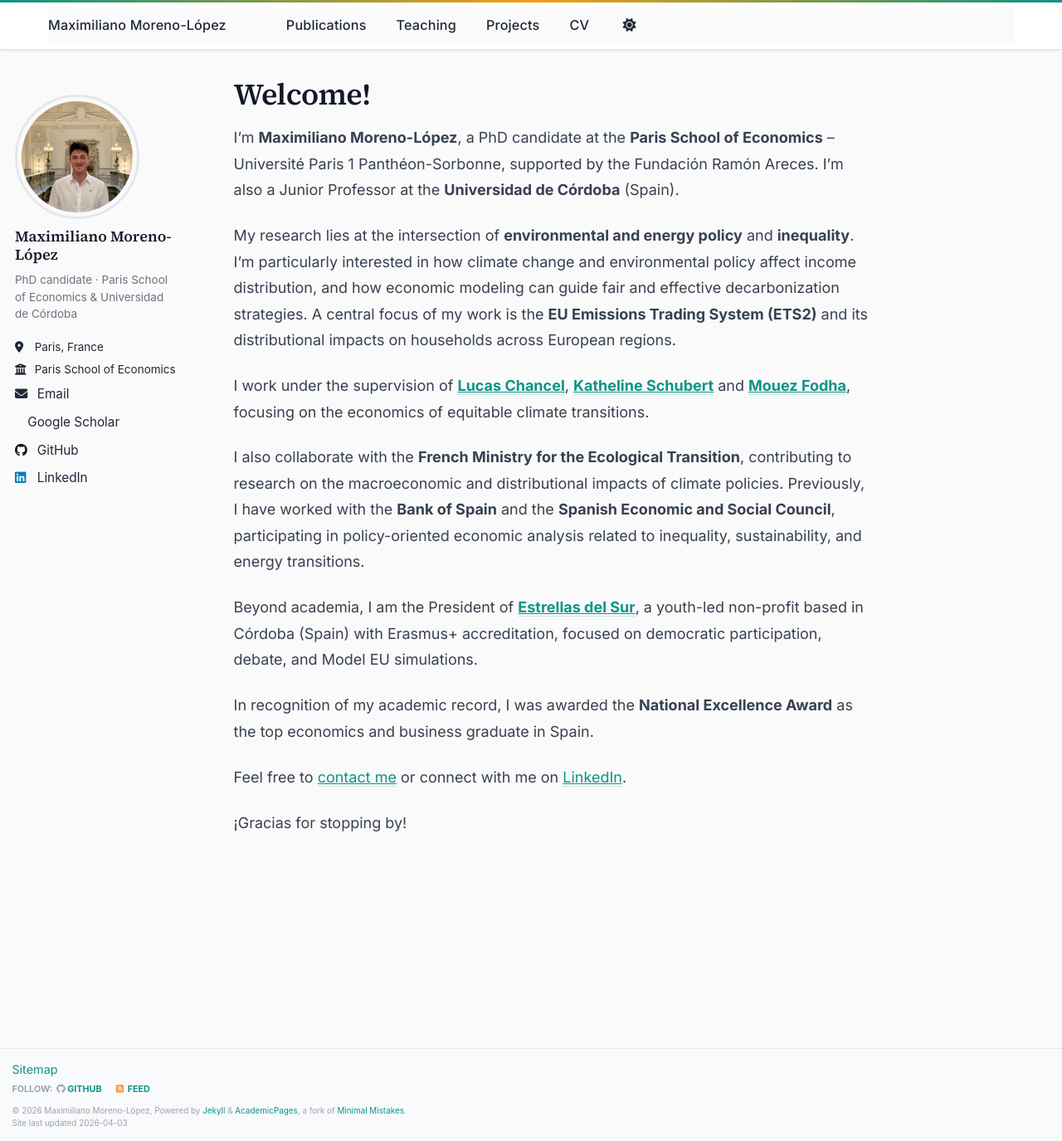
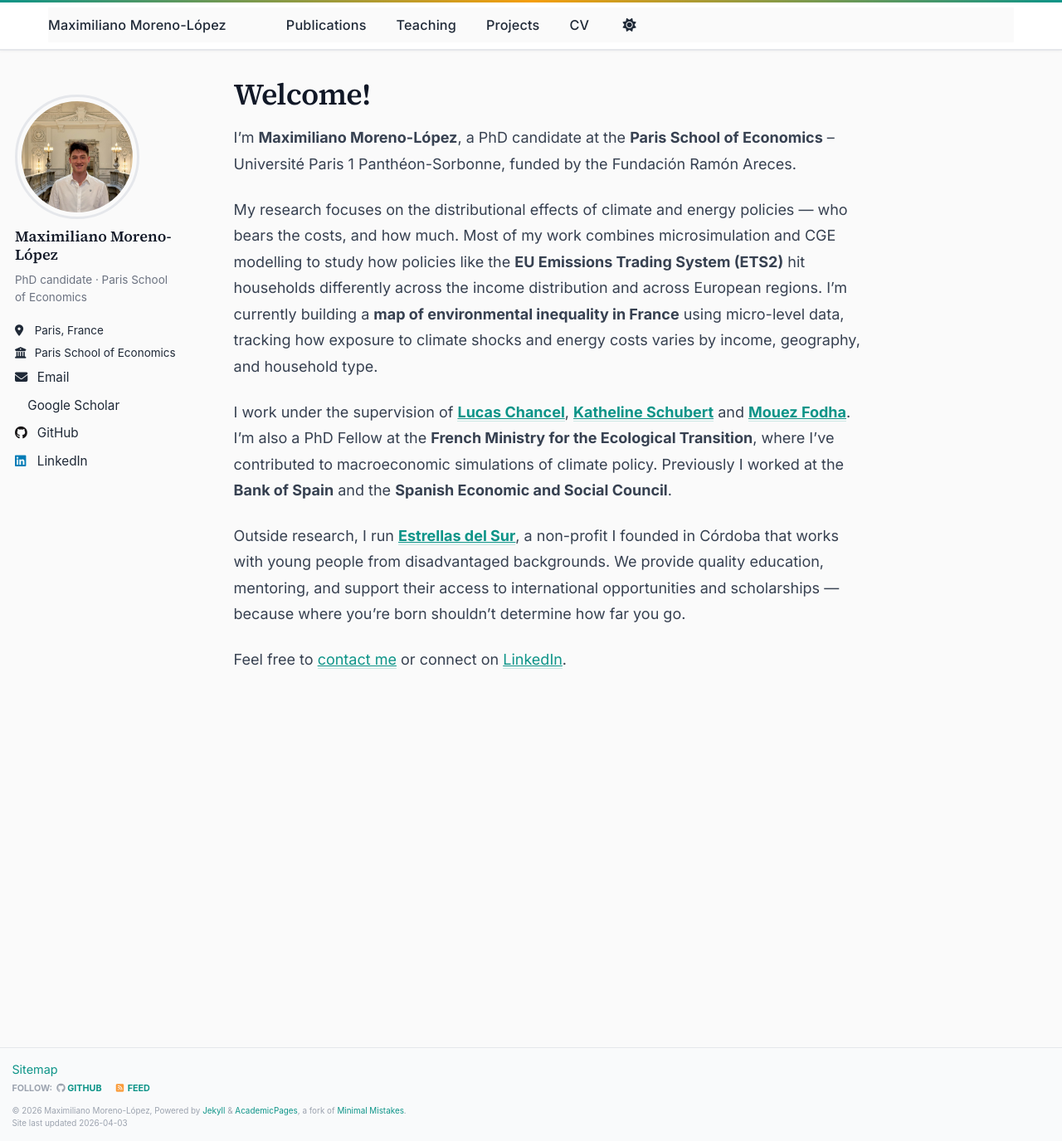
Before and after one commit to MaximilianoMoreno-Lopez/MaximilianoMoreno-Lopez.github.io, a Jekyll site: the page built from _pages/about.md, in a window 1280 px wide and 1375 px high. Shown: the whole window at 83% size. Built offline with Jekyll 4.4.1, drawn with Linux system fonts in a browser that asks for light colours; a script that is not in the unit is left out.

Commit message:
cambios de wrtiing

```diff
--- a/_config.yml
+++ b/_config.yml
@@ -10,7 +10,7 @@ repository               : "MaximilianoMoreno-Lopez/MaximilianoMoreno-Lopez.gith
 author:
   name             : "Maximiliano Moreno-López"
   avatar           : "foto maxi.png"
-  bio              : "PhD candidate · Paris School of Economics & Universidad de Córdoba"
+  bio              : "PhD candidate · Paris School of Economics"
   location         : "Paris, France"
   employer         : "Paris School of Economics"
   email            : "maximiliano.moreno-lopez@psemail.eu"
--- a/_pages/about.md
+++ b/_pages/about.md
@@ -7,18 +7,12 @@ redirect_from:
   - /about.html
 ---
 
-I'm **Maximiliano Moreno-López**, a PhD candidate at the **Paris School of Economics** – Université Paris 1 Panthéon-Sorbonne, supported by the Fundación Ramón Areces. I'm also a Junior Professor at the **Universidad de Córdoba** (Spain).
+I'm **Maximiliano Moreno-López**, a PhD candidate at the **Paris School of Economics** – Université Paris 1 Panthéon-Sorbonne, funded by the Fundación Ramón Areces.
 
-My research lies at the intersection of **environmental and energy policy** and **inequality**. I'm particularly interested in how climate change and environmental policy affect income distribution, and how economic modeling can guide fair and effective decarbonization strategies. A central focus of my work is the **EU Emissions Trading System (ETS2)** and its distributional impacts on households across European regions.
+My research focuses on the distributional effects of climate and energy policies — who bears the costs, and how much. Most of my work combines microsimulation and CGE modelling to study how policies like the **EU Emissions Trading System (ETS2)** hit households differently across the income distribution and across European regions. I'm currently building a **map of environmental inequality in France** using micro-level data, tracking how exposure to climate shocks and energy costs varies by income, geography, and household type.
 
-I work under the supervision of [**Lucas Chancel**](https://lucaschancel.com/en/), [**Katheline Schubert**](https://www.parisschoolofeconomics.eu/personnes/katheline-schubert/) and [**Mouez Fodha**](https://www.parisschoolofeconomics.eu/personnes/mouez-fodha/), focusing on the economics of equitable climate transitions.
+I work under the supervision of [**Lucas Chancel**](https://lucaschancel.com/en/), [**Katheline Schubert**](https://www.parisschoolofeconomics.eu/personnes/katheline-schubert/) and [**Mouez Fodha**](https://www.parisschoolofeconomics.eu/personnes/mouez-fodha/). I'm also a PhD Fellow at the **French Ministry for the Ecological Transition**, where I've contributed to macroeconomic simulations of climate policy. Previously I worked at the **Bank of Spain** and the **Spanish Economic and Social Council**.
 
-I also collaborate with the **French Ministry for the Ecological Transition**, contributing to research on the macroeconomic and distributional impacts of climate policies. Previously, I have worked with the **Bank of Spain** and the **Spanish Economic and Social Council**, participating in policy-oriented economic analysis related to inequality, sustainability, and energy transitions.
+Outside research, I run [**Estrellas del Sur**](https://www.instagram.com/estrellasdelsur_ong/), a non-profit I founded in Córdoba that works with young people from disadvantaged backgrounds. We provide quality education, mentoring, and support their access to international opportunities and scholarships — because where you're born shouldn't determine how far you go.
 
-Beyond academia, I am the President of [**Estrellas del Sur**](https://www.instagram.com/estrellasdelsur_ong/), a youth-led non-profit based in Córdoba (Spain) with Erasmus+ accreditation, focused on democratic participation, debate, and Model EU simulations.
-
-In recognition of my academic record, I was awarded the **National Excellence Award** as the top economics and business graduate in Spain.
-
-Feel free to [contact me](mailto:maximiliano.moreno-lopez@psemail.eu) or connect with me on [LinkedIn](https://www.linkedin.com/in/maximiliano-moreno-l%C3%B3pez-854101175/).
-
-¡Gracias for stopping by!
+Feel free to [contact me](mailto:maximiliano.moreno-lopez@psemail.eu) or connect on [LinkedIn](https://www.linkedin.com/in/maximiliano-moreno-l%C3%B3pez-854101175/).
```
